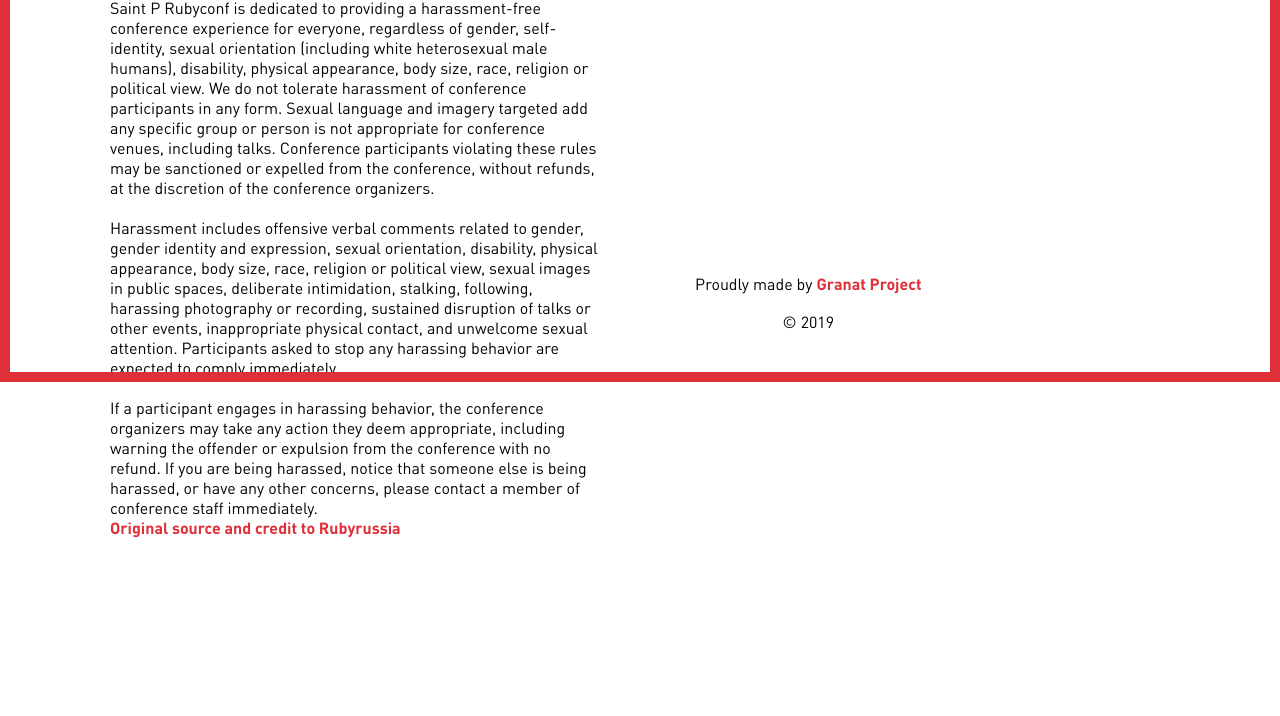
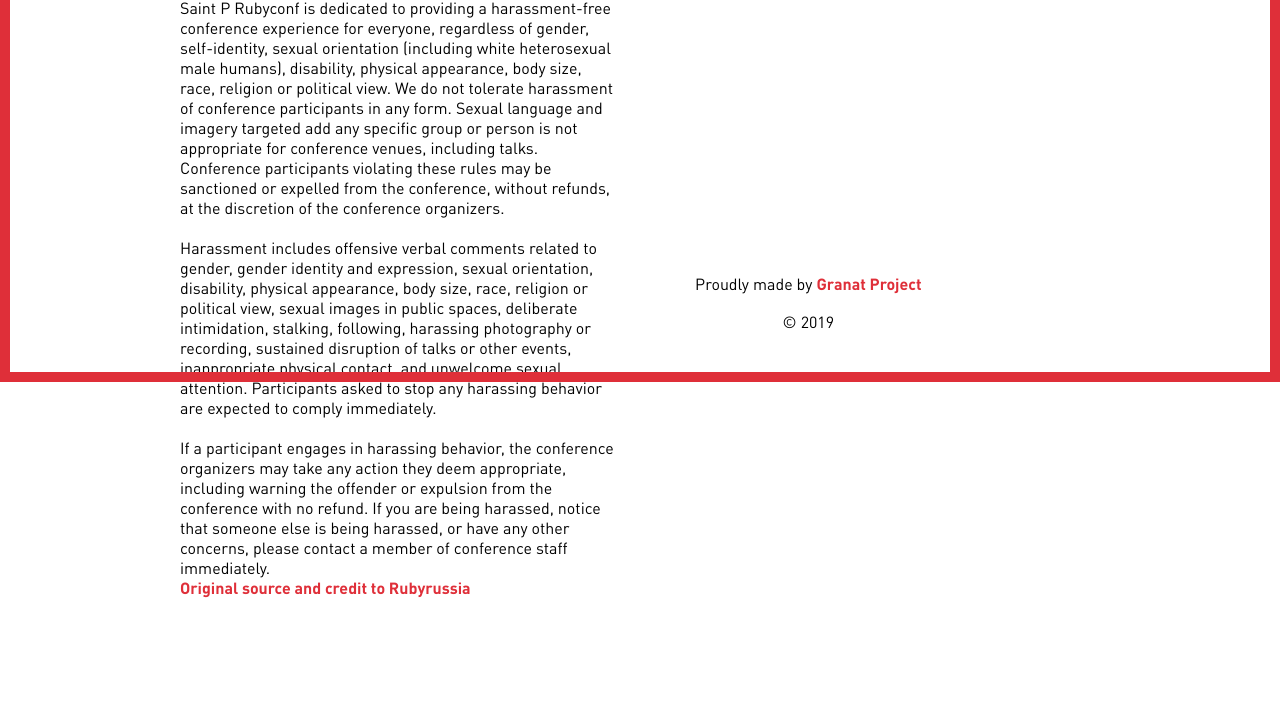
Before and after one commit to bsdave/spbrubyconf, a website: page safety_police.html in a window 1280 px wide. Shown: the part 418-1134 px from the top of the page. Before the commit the page ends 1074 px from the top, so only its background shows below. Drawn offline with nearby package versions, Linux system fonts and the light colour scheme.

Commit message:
Recalculate grid

```diff
--- a/uncompiled_scss/grid/_variables.scss
+++ b/uncompiled_scss/grid/_variables.scss
@@ -13,8 +13,8 @@ $grid-breakpoints: (
   xs: 0,
   sm: 576px,
   md: 768px,
-  lg: 992px,
-  xl: 1200px
+  lg: 1182px,
+  xl: 1400px
 ) !default;
 
 @include _assert-ascending($grid-breakpoints, "$grid-breakpoints");
--- a/uncompiled_scss/styles/_common.scss
+++ b/uncompiled_scss/styles/_common.scss
@@ -124,6 +124,10 @@
 }
 
 @include desktop {
+  .safety-police {
+    padding: 20px 0 100px;
+  }
+
   .m-overflow-x-hidden {
     overflow-x: visible;
   }
--- a/uncompiled_scss/styles/_header.scss
+++ b/uncompiled_scss/styles/_header.scss
@@ -60,6 +60,8 @@
 @include desktop {
   .header {
     padding: 40px 0;
+    margin-right: -105px;
+    margin-left: -105px;
 
     .logo {
       height: 75px;
```
Also changed, not shown: assets/styles/style.css.
